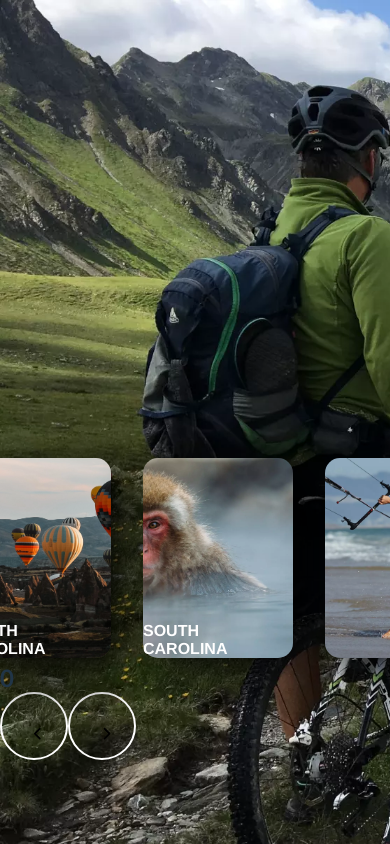
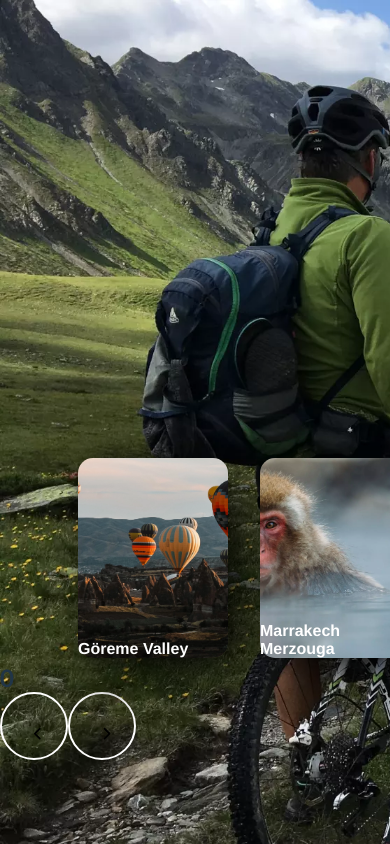
Before and after one commit to Nmelms/globe, a React (Vite) app: page / in a window 390 px wide. Built offline with nearby package versions, Linux system fonts and the light colour scheme; the HTML template or start-up script is replaced by a standard one.

Commit message:
aligned text on mobile

```diff
--- a/src/App.css
+++ b/src/App.css
@@ -62,6 +62,7 @@
   overflow: hidden;
 }
 .card-slider {
+  left: 30%;
   position: relative;
   z-index: 100;
   max-width: 500px;
@@ -104,7 +105,9 @@
   transform: translateX(-282px);
 }
 div.image-card.full-screen {
-  justify-content: center;
+  justify-content: flex-start;
+  margin: 0;
+  border-radius: 0;
 }
 p {
   height: 0px;
@@ -114,30 +117,40 @@ p {
 }
 div.image-card.full-screen p {
   font-size: 1rem;
-  transition: height 0.5s ease-in;
-  transition-delay: 0.25s;
-  height: 100px;
+  transition: height 0.25s ease-in;
+  transition-delay: 0.15s;
+  height: 50px;
   min-height: fit-content;
-  position: absolute;
-  bottom: 65%;
+  position: relative;
   display: block;
   width: 100%;
 }
-div.image-card.full-screen .title {
+.full-screen .card-text {
+  height: fit-content !important;
+}
+div.image-card.full-screen {
+  display: flex;
+  flex-direction: column;
+}
+div.image-card.full-screen .info-block {
+  margin-top: 5rem;
+  display: flex;
+  flex-direction: column;
+  align-items: center;
   font-size: 40px;
-  justify-content: center;
-  position: absolute;
+  text-align: center;
+  width: 100vw;
+  position: relative;
   top: 5%;
   height: fit-content;
   padding: 1rem 1rem 1rem 4rem;
 }
-div.image-card.full-screen .title h1 {
+div.image-card.full-screen .info-block h1 {
   font-size: 30px;
 }
-.title h1 {
+.info-block h1 {
   font-size: 1rem;
   font-family: "Helvetica Neue", Helvetica, Arial, sans-serif;
-  width: 30%;
   position: relative;
   bottom: 0;
   color: white;
@@ -180,6 +193,14 @@ div.image-card.full-screen .title h1 {
     max-width: 500px;
     display: flex;
   }
+  .card-title {
+    font-size: 8px;
+    height: auto;
+    width: 100vw;
+  }
+  .card-subTitle {
+    width: 100%;
+  }
   .image-card {
     box-shadow: rgb(0, 0, 0) 15px 15px 50px;
     border-radius: 15px;
--- a/src/App.jsx
+++ b/src/App.jsx
@@ -11,8 +11,16 @@ function App() {
   const [num, setNum] = useState(0)
   const myDivRefs = useRef([])
   let imgArr = [
-    { url: "src/assets/cappadocia-2000w.webp", title: "NORTH CAROLINA" },
-    { url: "src/assets/japan-alps-2000w.webp", title: "SOUTH CAROLINA" },
+    {
+      url: "src/assets/cappadocia-2000w.webp",
+      subTitle: "Göreme Valley",
+      title: "North Carolina - United States",
+    },
+    {
+      url: "src/assets/japan-alps-2000w.webp",
+      subTitle: "Marrakech Merzouga",
+      title: "South Dakota - United States",
+    },
     { url: "src/assets/los-lances-2000w.webp" },
     { url: "src/assets/morocco-2000w.webp" },
     { url: "src/assets/mushroom.jpeg", title: "AMANITA MUSCARIA" },
--- a/src/components/CardSlider.jsx
+++ b/src/components/CardSlider.jsx
@@ -9,21 +9,22 @@ export default function CardSlider({ images, num, setNum, myDivRefs }) {
 
   return (
     <>
-      <div className="card-slider d-flex col-12">
+      <div className="card-slider container d-flex col-12">
         {images.map((image, index) => (
           <div
             ref={(element) => (myDivRefs.current[index] = element)}
             style={{ backgroundImage: `url(${image.url})` }}
             className="image-card"
           >
-            <div className="title w-50 ps-4">
-              <h1>{image.title}</h1>
+            <div className="info-block ps-4">
+              <p className="card-title">{image.title}</p>
+              <h1 className="card-subTitle">{image.subTitle}</h1>
+              <p className="card-text px-2">
+                Lorem ipsum dolor sit, amet consectetur adipisicing elit.
+                Repellendus soluta vel, doloremque qui, ipsum blanditiis libero
+                eius corporis rem eveniet excepturi necessitatibus iste.
+              </p>
             </div>
-            <p className="px-2">
-              Lorem ipsum dolor sit, amet consectetur adipisicing elit.
-              Repellendus soluta vel, doloremque qui, ipsum blanditiis libero
-              eius corporis rem eveniet excepturi necessitatibus iste.
-            </p>
           </div>
         ))}
       </div>
```
